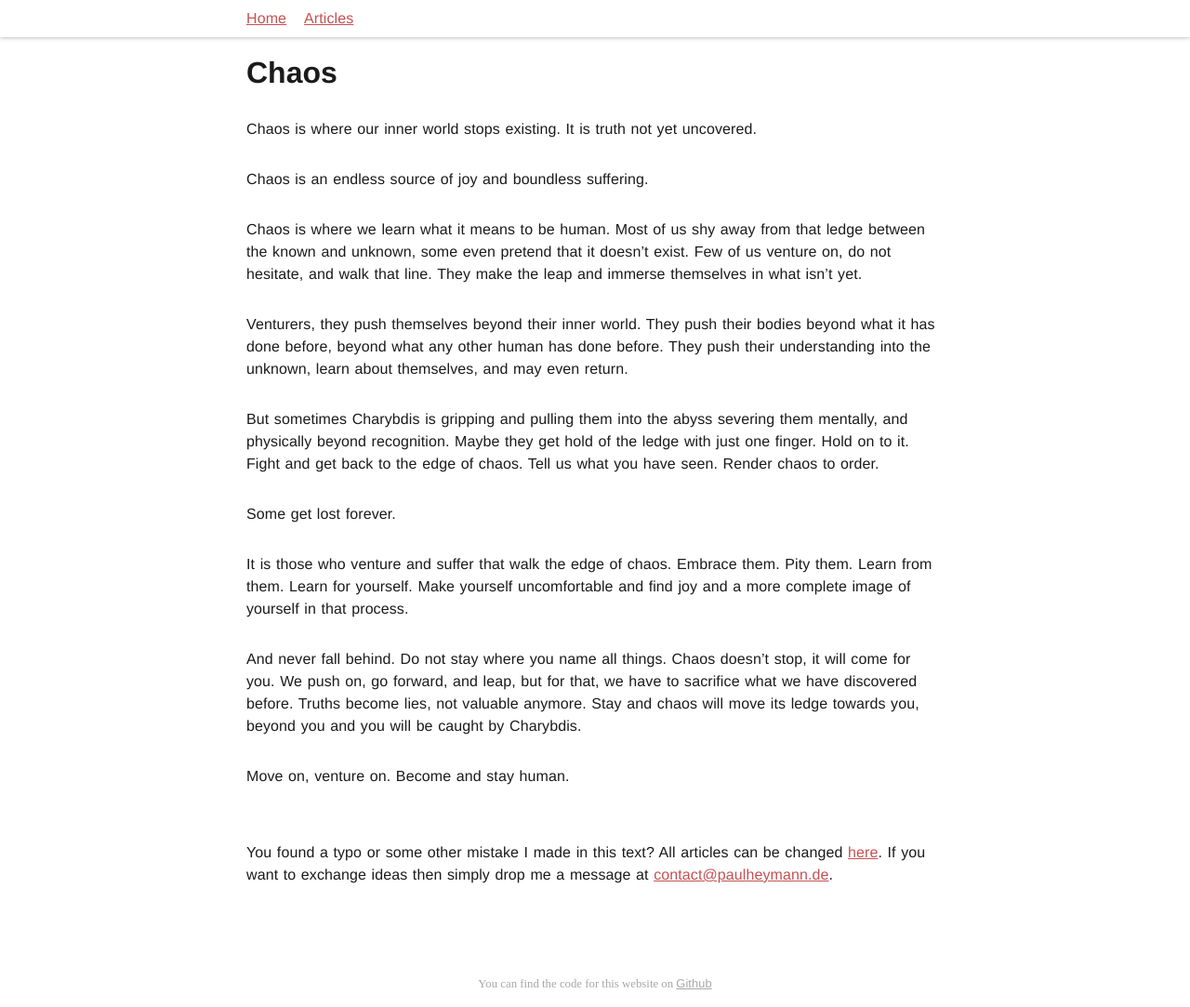
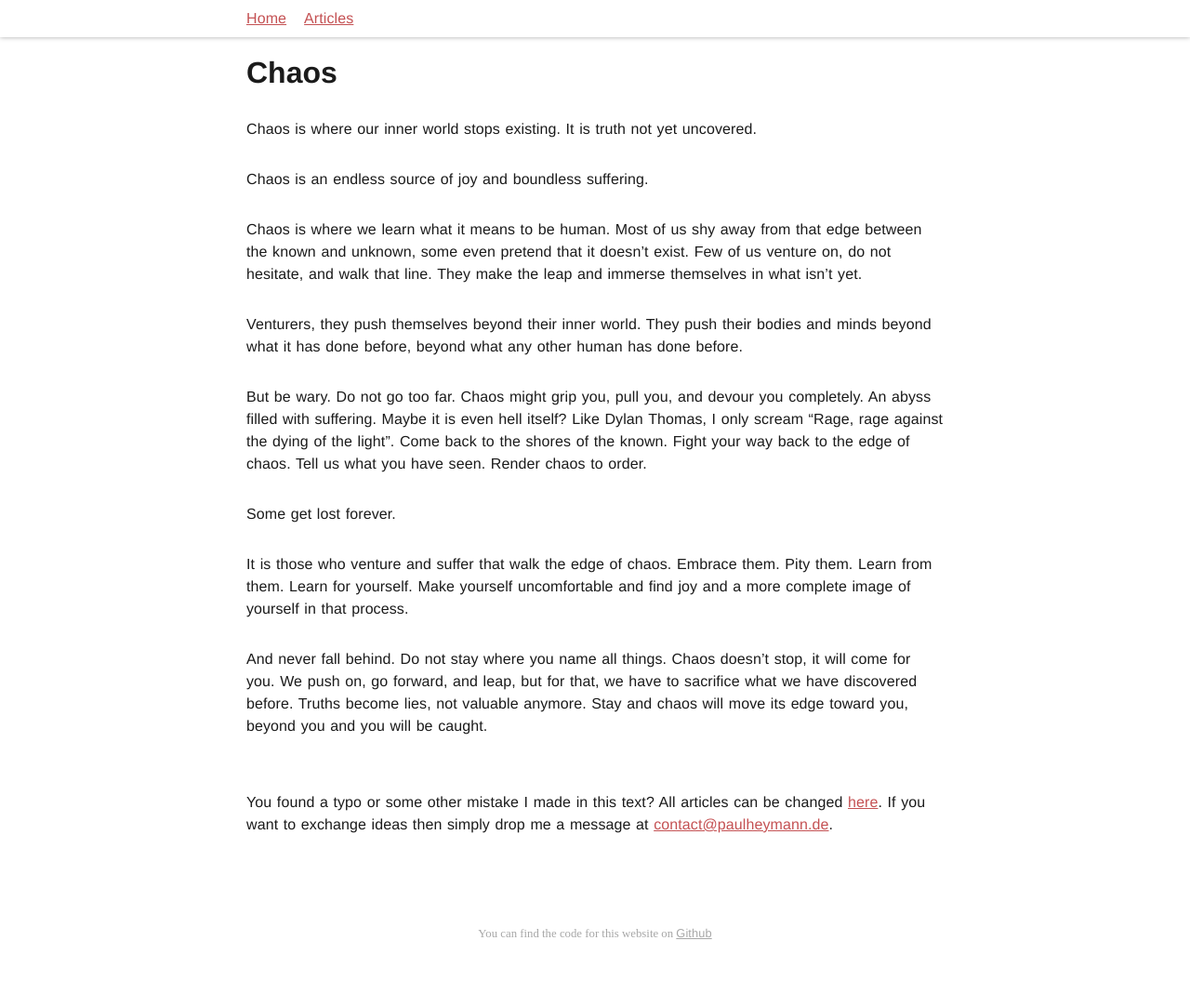
Before and after one commit to pheymann/paulheymann-website, a Jekyll site: the page built from _posts/2022-05-10-walking-on-the-edge-of-chaos.md, in a window 1280 px wide. Shown: the whole page at 93% size. Built offline with Jekyll 4.4.1, drawn with Linux system fonts in a browser that asks for light colours; after the commit the page ends 1029 px from its top, so only the background shows below that.

Commit message:
blog: update chaos essay

```diff
--- a/_posts/2022-05-10-walking-on-the-edge-of-chaos.md
+++ b/_posts/2022-05-10-walking-on-the-edge-of-chaos.md
@@ -12,16 +12,14 @@ Chaos is where our inner world stops existing. It is truth not yet uncovered.
 
 Chaos is an endless source of joy and boundless suffering.
 
-Chaos is where we learn what it means to be human. Most of us shy away from that ledge between the known and unknown, some even pretend that it doesn’t exist. Few of us venture on, do not hesitate, and walk that line. They make the leap and immerse themselves in what isn’t yet.
+Chaos is where we learn what it means to be human. Most of us shy away from that edge between the known and unknown, some even pretend that it doesn’t exist. Few of us venture on, do not hesitate, and walk that line. They make the leap and immerse themselves in what isn’t yet.
 
-Venturers, they push themselves beyond their inner world. They push their bodies beyond what it has done before, beyond what any other human has done before. They push their understanding into the unknown, learn about themselves, and may even return.
+Venturers, they push themselves beyond their inner world. They push their bodies and minds beyond what it has done before, beyond what any other human has done before.
 
-But sometimes Charybdis is gripping and pulling them into the abyss severing them mentally, and physically beyond recognition. Maybe they get hold of the ledge with just one finger. Hold on to it. Fight and get back to the edge of chaos. Tell us what you have seen. Render chaos to order.
+But be wary. Do not go too far. Chaos might grip you, pull you, and devour you completely. An abyss filled with suffering. Maybe it is even hell itself? Like Dylan Thomas, I only scream “Rage, rage against the dying of the light”. Come back to the shores of the known. Fight your way back to the edge of chaos. Tell us what you have seen. Render chaos to order.
 
 Some get lost forever.
 
 It is those who venture and suffer that walk the edge of chaos. Embrace them. Pity them. Learn from them. Learn for yourself. Make yourself uncomfortable and find joy and a more complete image of yourself in that process.
 
-And never fall behind. Do not stay where you name all things. Chaos doesn’t stop, it will come for you. We push on, go forward, and leap, but for that, we have to sacrifice what we have discovered before. Truths become lies, not valuable anymore. Stay and chaos will move its ledge towards you, beyond you and you will be caught by Charybdis.
-
-Move on, venture on. Become and stay human.
+And never fall behind. Do not stay where you name all things. Chaos doesn’t stop, it will come for you. We push on, go forward, and leap, but for that, we have to sacrifice what we have discovered before. Truths become lies, not valuable anymore. Stay and chaos will move its edge toward you, beyond you and you will be caught.
```
